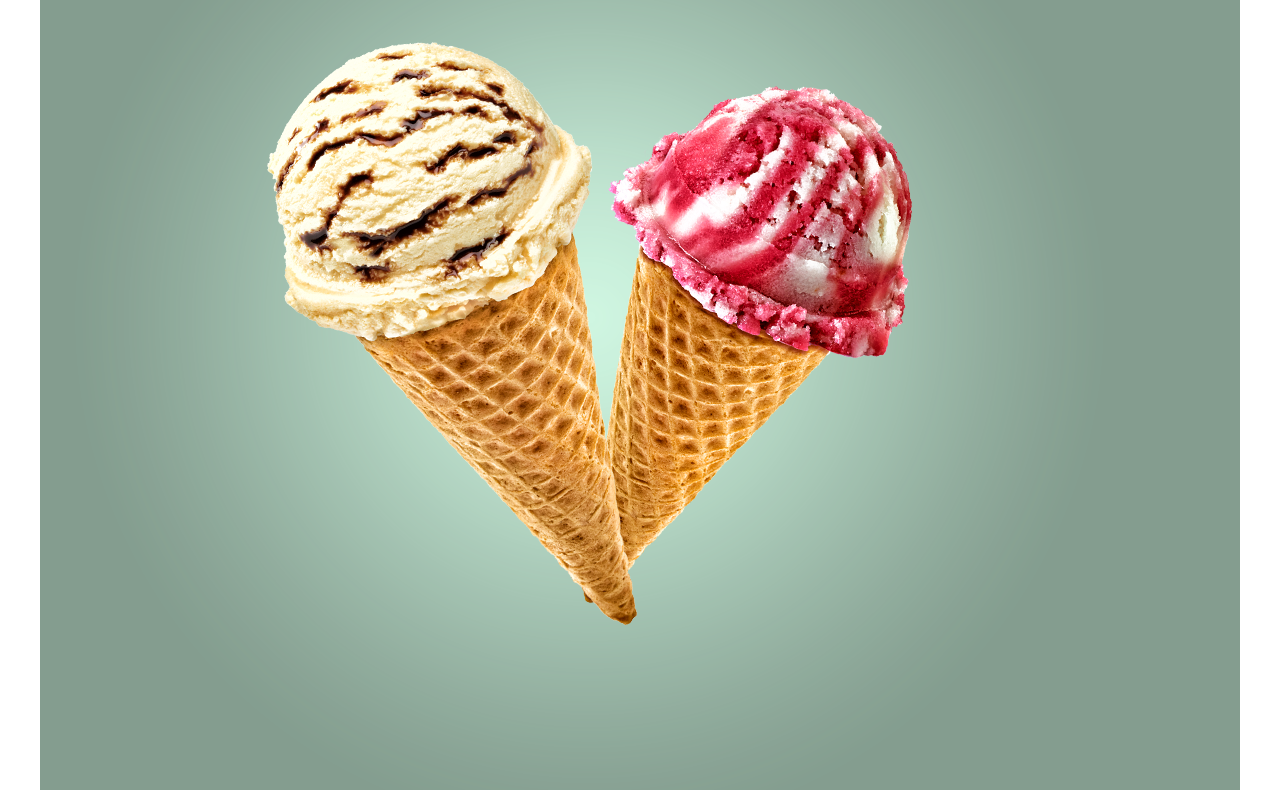
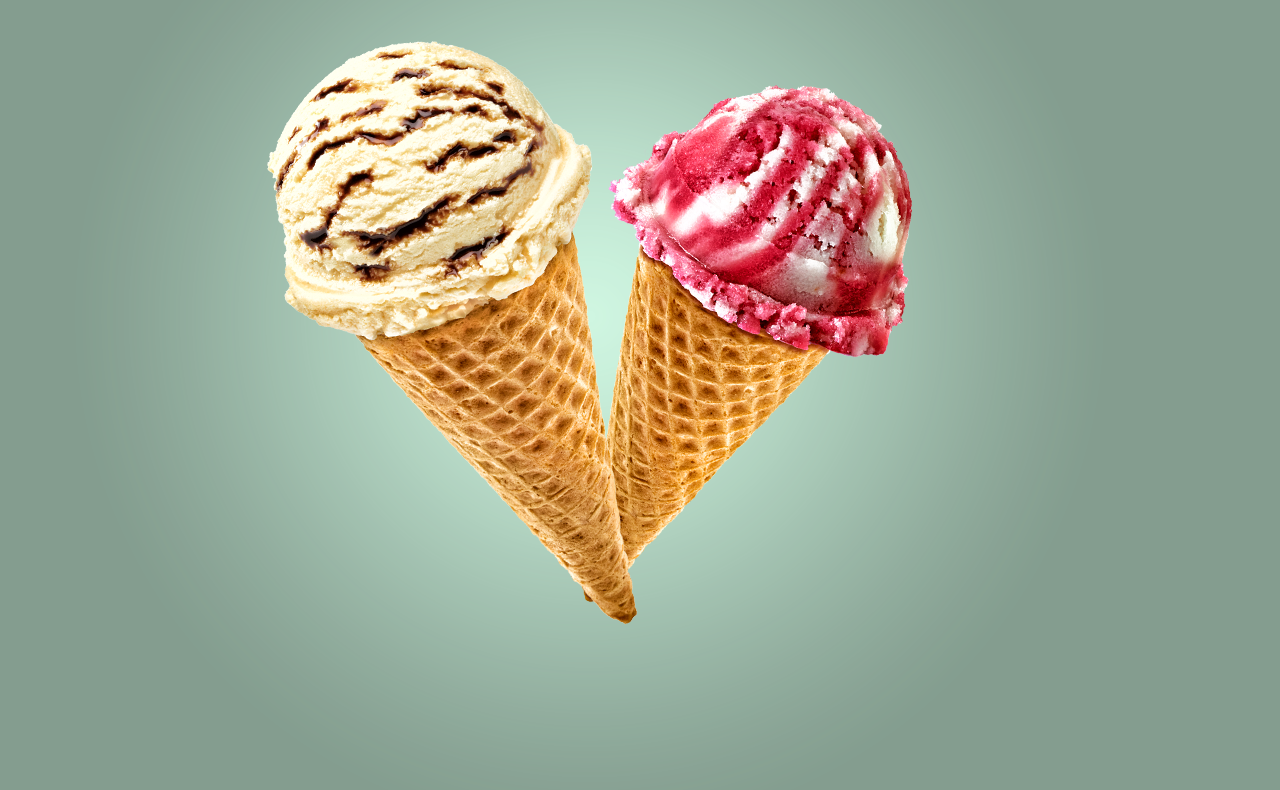
Before and after one commit to St-DenisNikita/383653-gllacy, a plain HTML site: page index.html in a window 1280 px wide. Shown: the part 132-922 px from the top of the page. Drawn offline with Linux system fonts and the light colour scheme.

Commit message:
Сетки wrapper

```diff
--- a/css/style.css
+++ b/css/style.css
@@ -3,6 +3,12 @@ body{
  font-family: "Roboto", Arial, sans-serif;
  margin: 0;
  padding: 0;
+}
+
+.wrapper{
+ background-color: rgb(132, 157, 143);
+ color: rgb(255, 255, 255);
+ width: 100%;
 }
 
 main{
--- a/index.html
+++ b/index.html
@@ -4,10 +4,11 @@
   <meta charset="utf-8">
   <title>HTML Academy: Глейси</title>
   <link href="https://fonts.googleapis.com/css?family=Roboto:400,500,700&amp;subset=cyrillic" rel="stylesheet">
-  <link rel="stylesheet" type="text/css" href="css/normalize.css.css">
+  <link rel="stylesheet" type="text/css" href="css/normalize.css">
   <link rel="stylesheet" type="text/css" href="css/style.css">
  </head>
  <body>
+  <div class="wrapper">
   <div class="container">
    <header class="main-header">
     <div class="logo">
@@ -230,5 +231,6 @@
     </div>
    </footer>
   </div>
+  </div>
  </body>
 </html>
```
Also changed, not shown: catalog.html (+3 -1 lines).
